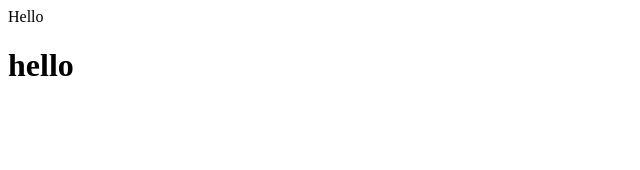
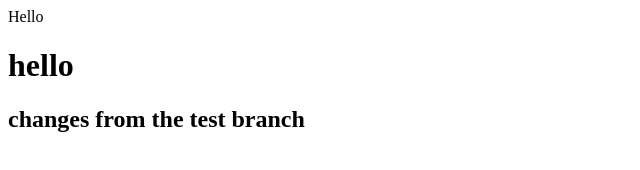
Before and after one commit to sonashubhamvats/demo-repo, a plain HTML site: page index.html in a window 1280 px wide. Shown: the whole page, without its empty margins (0-640 px from the left). Drawn offline with Linux system fonts and the light colour scheme.

Commit message:
changes from the test branch

```diff
--- a/index.html
+++ b/index.html
@@ -1,2 +1,3 @@
 <div>Hello</div>
 <h1>hello</h1>
+<h2>changes from the test branch</h2>
```
